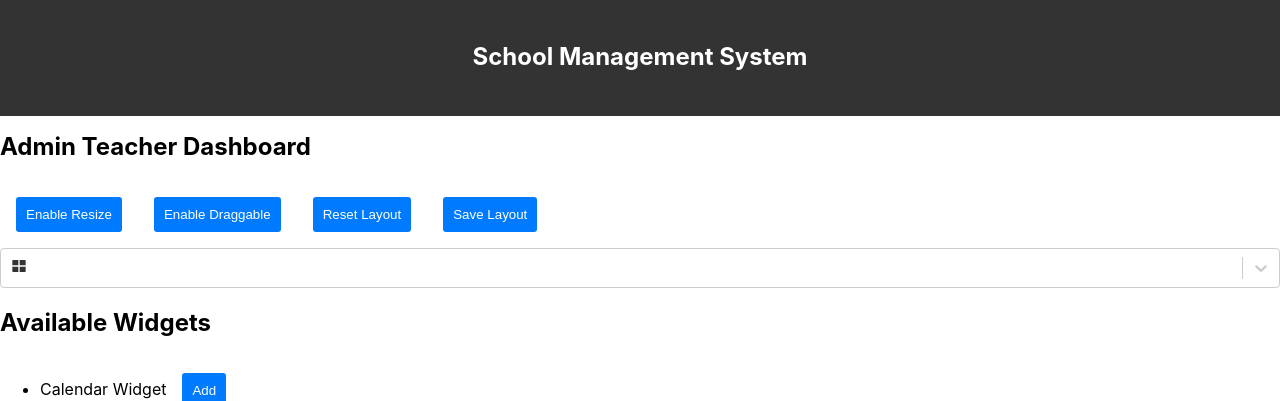
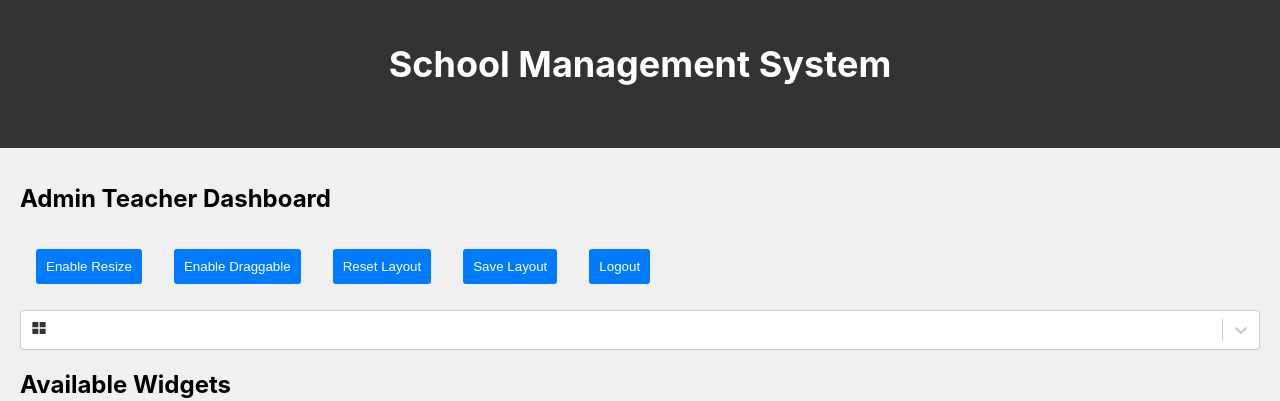
Before and after one commit to Vinutha-P/React-Dashboard, a React (Create React App) app: page /admin-teacher-dashboard in a window 1280 px wide. Shown: the top 401 px of the page. Built offline with nearby package versions, Linux system fonts and the light colour scheme.

Commit message:
styling for login and admin dashboard and logout button

```diff
--- a/src/App.css
+++ b/src/App.css
@@ -1,4 +1,3 @@
-
 /* Header styles */
 .header {
   background-color: #333;
@@ -9,7 +8,7 @@
 }
 
 .header h1 {
-margin-top: 2rem;
+  margin-top: 2rem;
 }
 
 /* Footer styles */
@@ -27,6 +26,7 @@ margin-top: 2rem;
   margin: 5px 0;
 }
 
+/* Table styles */
 table {
   border-collapse: collapse;
   width: 100%;
@@ -36,3 +36,36 @@ th, td {
   padding: 4px;
   text-align: center;
 }
+
+/* Responsive styles for screens smaller than 600px */
+@media (max-width: 600px) {
+  .header {
+    height: 4rem;
+    width: 100%;
+  }
+
+  .header h1 {
+    font-size: 20px;
+  }
+
+  .footer {
+    font-size: 14px;
+  }
+}
+
+/* Additional styles for larger screens if needed */
+@media (min-width: 1024px) {
+  .header {
+    height: 8rem;
+  }
+
+  .header h1 {
+    font-size: 36px;
+  }
+
+  .footer {
+    font-size: 16px;
+  }
+}
+
+/* Add more media queries and styles as needed for different screen sizes */
--- a/src/App.js
+++ b/src/App.js
@@ -28,6 +28,7 @@ function App() {
           <Route path="/admin-principal-dashboard" element={<PrincipalDashboard />} />
           <Route path="/admin-teacher-dashboard" element={<AdminTeacherDashboard />} />
           <Route path="/dashboard" element={<Dashboard />} />
+          <Route path="/main-dashboard" element={<MainDashboard />} />
         </Routes>
       </Router>
     </div>
--- a/src/Components/AdminDashboard/AdminTeacherDashboard.js
+++ b/src/Components/AdminDashboard/AdminTeacherDashboard.js
@@ -12,6 +12,7 @@ import { RiLayoutMasonryFill } from "react-icons/ri";
 import { RiLayout4Fill } from "react-icons/ri";
 import Calenderwidget from "../Sidebar/calenderwidget";
 import Sidebar from "../Sidebar/Sidebar";
+import { Link } from "react-router-dom";
 
 
 const availableWidgets = [
@@ -128,7 +129,9 @@ const AdminTeacherDashboard = () => {
   return (
     <div>
       <Header />
-      <h1 >Admin Teacher Dashboard</h1>
+    <div className="dashboard-container">
+    <h1 className="dashboard-title">Admin Teacher Dashboard</h1>
+    <div className="dashboard-buttons">
       <button onClick={() => setResizingEnabled(!resizingEnabled)}>
         {resizingEnabled ? "Disable Resize" : "Enable Resize"}
       </button>
@@ -137,7 +140,11 @@ const AdminTeacherDashboard = () => {
       </button>
       <button onClick={resetLayout}>Reset Layout</button>
       <button onClick={handleSaveLayout}>Save Layout</button>
-      <div>
+      <Link to="/">
+      <button >Logout</button>
+      </Link>
+      </div>
+      <div className="dashboard-layout-selector">
         <Select
           options={layoutOptions}
           value={layoutOptions[currentLayoutIndex]}
@@ -163,7 +170,6 @@ const AdminTeacherDashboard = () => {
           <img style={{width:'100%',height:"100%"}} src={imagePaths[currentImageIndex]} alt="Widget 1" />
         </div>
         <div key="widget2" style={{ backgroundColor: "lightcoral" }}>
-          {/* <NonTeaching teacherData={teacherData}/> */}
           <img style={{ width: '100%', height: '100%' }} src={require('../../images/chart.png')} alt="Chart" />
 
         </div>
@@ -173,10 +179,11 @@ const AdminTeacherDashboard = () => {
         <div key="widget4">
           <StudentList />
         </div>
-       {JSON.parse(localStorage.getItem('calenderWidgetTeacher')) ? <div key="widget5">
+       {JSON.parse(localStorage.getItem('calenderWidgetTeacher')) ? <div key="widget5" >
         <Calenderwidget />
         </div> : null}
       </GridLayout>
+    </div>
     </div>
   );
 };
--- a/src/Components/AdminDashboard/Dashboard.js
+++ b/src/Components/AdminDashboard/Dashboard.js
@@ -13,6 +13,8 @@ import { RiLayoutMasonryFill } from "react-icons/ri";
 import { RiLayout4Fill } from "react-icons/ri";
 import Calenderwidget from "../Sidebar/calenderwidget";
 import Sidebar from "../Sidebar/Sidebar";
+import { Link } from "react-router-dom";
+import './dashboard.css';
 
 
 const availableWidgets = [
@@ -128,8 +130,10 @@ const Dashboard = () => {
 
   return (
     <div>
-      <Header />
-      <h1 >Admin Principal Dashboard</h1>
+    <Header />
+    <div className="dashboard-container">
+    <h1 className="dashboard-title">Admin Principal Dashboard</h1>
+    <div className="dashboard-buttons">
       <button onClick={() => setResizingEnabled(!resizingEnabled)}>
         {resizingEnabled ? "Disable Resize" : "Enable Resize"}
       </button>
@@ -138,7 +142,12 @@ const Dashboard = () => {
       </button>
       <button onClick={resetLayout}>Reset Layout</button>
       <button onClick={handleSaveLayout}>Save Layout</button>
-      <div>
+      <Link to="/">
+        <button>Logout</button>
+      </Link>
+
+      </div>
+      <div className="dashboard-layout-selector">
         <Select
           options={layoutOptions}
           value={layoutOptions[currentLayoutIndex]}
@@ -172,16 +181,11 @@ const Dashboard = () => {
         <div key="widget4">
           <StudentList />
         </div>
-        {/* {dashboardWidgets.map((widget) => (
-          <div key={widget.id}>
-
-            {<CalendarGridWidget {...widget} />}
-          </div>
-        ))} */}
-       {JSON.parse(localStorage.getItem('calenderWidget')) ? <div key="widget5"  style={{marginTop:"2rem"}}>
-        <Calenderwidget />
+        {JSON.parse(localStorage.getItem('calenderWidget')) ? <div key="widget5"  style={{marginTop:"2rem"}}>
+          <Calenderwidget />
         </div> : null}
       </GridLayout>
+    </div>
     </div>
   );
 };
--- /dev/null
+++ b/src/Components/AdminDashboard/dashboard.css
@@ -0,0 +1,54 @@
+/* General styles for the dashboard container */
+.dashboard-container {
+    padding: 20px;
+    background-color: #f0f0f0;
+  }
+
+  /* Style the title */
+  .dashboard-title {
+    font-size: 24px;
+    margin-bottom: 20px;
+  }
+
+  /* Style the layout selector */
+  .dashboard-layout-selector {
+    margin-top: 10px;
+    margin-bottom: 20px;
+  }
+
+  /* Add responsive styles for the widgets within the grid */
+  /* Default styles for your layout */
+.layout {
+    display: grid;
+    grid-template-columns: repeat(4, 1fr); /* Default layout with 4 columns */
+    grid-gap: 16px; /* Adjust the gap between grid items as needed */
+  }
+
+  /* Media query for medium-sized screens (e.g., tablets) */
+  @media (max-width: 768px) {
+    .layout {
+      grid-template-columns: repeat(2, 1fr); /* Change to 2 columns for medium-sized screens */
+      /* Adjust other layout styles as needed */
+    }
+  }
+
+  /* Media query for smaller screens (e.g., smartphones) */
+  @media (max-width: 480px) {
+    .layout {
+      grid-template-columns: repeat(1, 1fr); /* Change to 1 column for smaller screens */
+      /* Adjust other layout styles as needed */
+    }
+  }
+
+
+  /* Style individual widgets */
+  .layout > div {
+   /* Responsive styles for widgets */
+    @media (max-width: 768px) {
+     width:100%
+    }
+
+    @media (max-width: 480px) {
+        width:100%
+    }
+  }
--- a/src/Components/Login/Login.css
+++ b/src/Components/Login/Login.css
@@ -1,3 +1,4 @@
+/* Default styles for larger screens */
 .login-container {
   width: 300px;
   margin-top: 2rem;
@@ -6,13 +7,10 @@
   border-radius: 5px;
   box-shadow: 0px 0px 5px #aaa;
   text-align: center;
-    margin-left: 35rem;
+  margin-left: auto;
+  margin-right: auto;
 }
 
-  h1 {
-    font-size: 24px;
-    margin-bottom: 20px;
-  }
 
 input {
   padding: 10px;
@@ -20,7 +18,6 @@
   border: 1px solid #ccc;
   border-radius: 3px;
 }
-
 button {
   padding: 10px;
   background-color: #007bff;
@@ -35,3 +32,21 @@
   color: red;
   margin-bottom: 10px;
 }
+
+/* Responsive styles for screens smaller than 600px */
+@media (max-width: 600px) {
+  .login-container {
+    width: 90%;
+    margin-left: auto;
+    margin-right: auto;
+  }
+}
+
+/* Additional styles for larger screens if needed */
+@media (min-width: 1024px) {
+  .login-container {
+    width: 400px;
+  }
+}
+
+/* Add more media queries and styles as needed for different screen sizes */
--- a/src/Components/PrincipalDashboard/principalDashboard.js
+++ b/src/Components/PrincipalDashboard/principalDashboard.js
@@ -7,6 +7,7 @@ import TeacherList from "../TeacherList/TeacherList";
 import StudentList from "../StudentList/StudentList";
 import NonTeaching from "../NonTeaching/nonTeaching";
 import Calenderwidget from "../Sidebar/calenderwidget";
+import { Link } from "react-router-dom";
 
 const PrincipalDashboard = () => {
   const [layout, setLayout] = useState([]);
```
Lines whose indentation alone changed are shown as unchanged.
